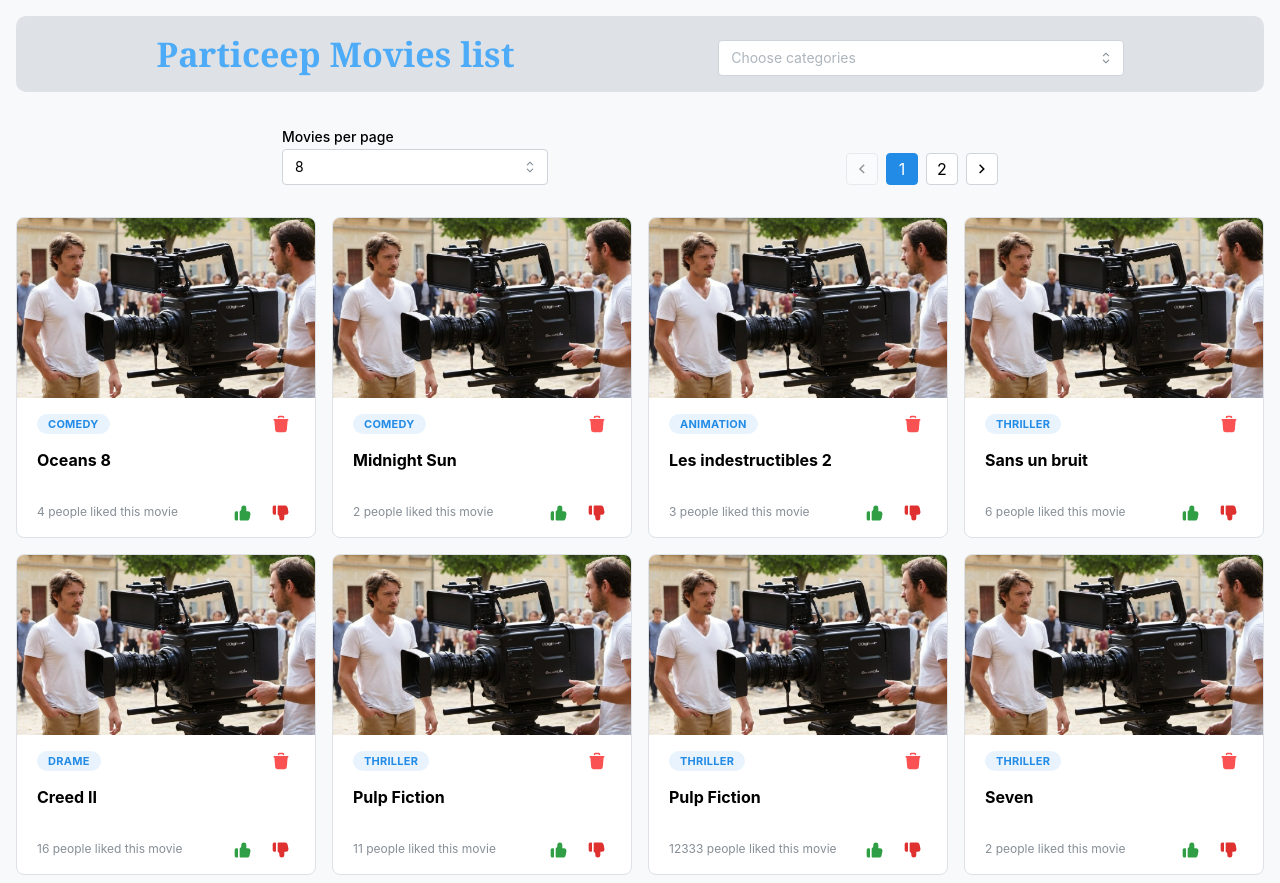
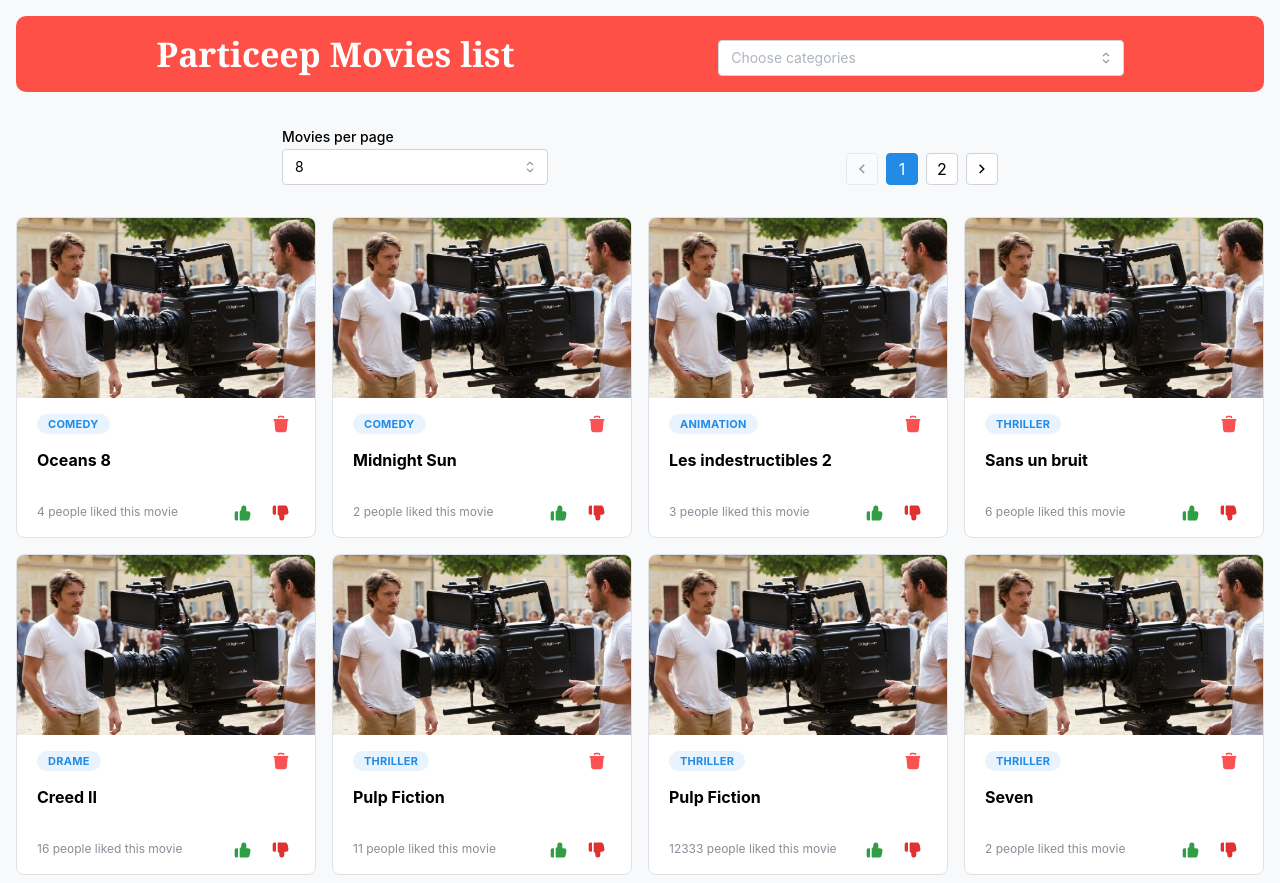
Before and after one commit to BenGex31/movies-react-interview, a React (Create React App) app: page / in a window 1280 px wide. Built offline with nearby package versions, Linux system fonts and the light colour scheme.

Commit message:
Update MoviesHeader.module.css

```diff
--- a/src/components/movies-header/MoviesHeader.module.css
+++ b/src/components/movies-header/MoviesHeader.module.css
@@ -1,6 +1,6 @@
 .header {
   height: rem(56px);
-  background-color: var(--mantine-color-gray-3);
+  background-color: #ff5047;
   border-bottom: rem(1px) solid light-dark(var(--mantine-color-gray-3), var(--mantine-color-dark-4));
   border-radius: 10px;
   padding-top: var(--mantine-spacing-md);
@@ -8,5 +8,5 @@
 }
 
 .title {
-  color: var(--mantine-color-blue-4);
+  color: white;
 }
```
